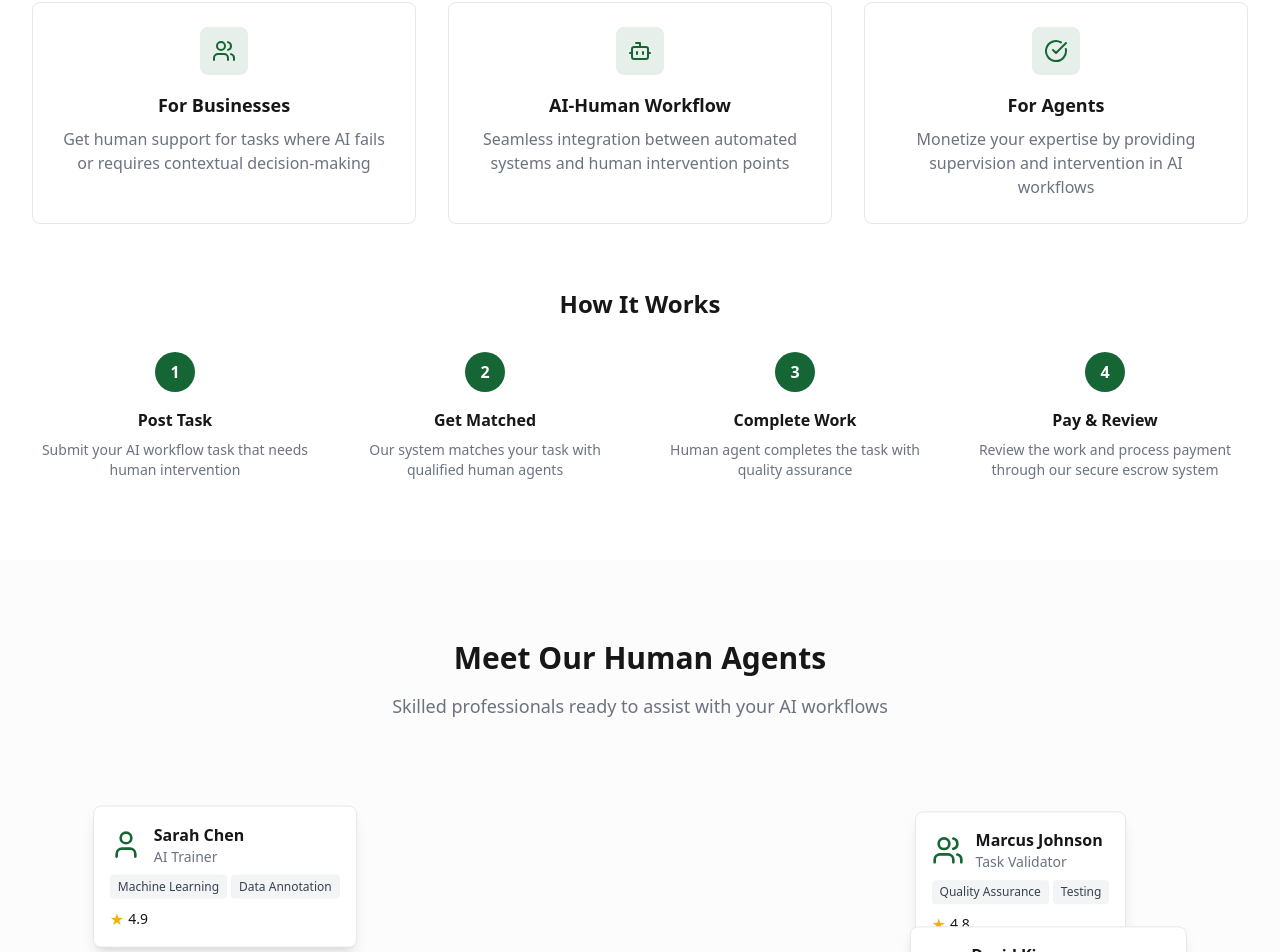
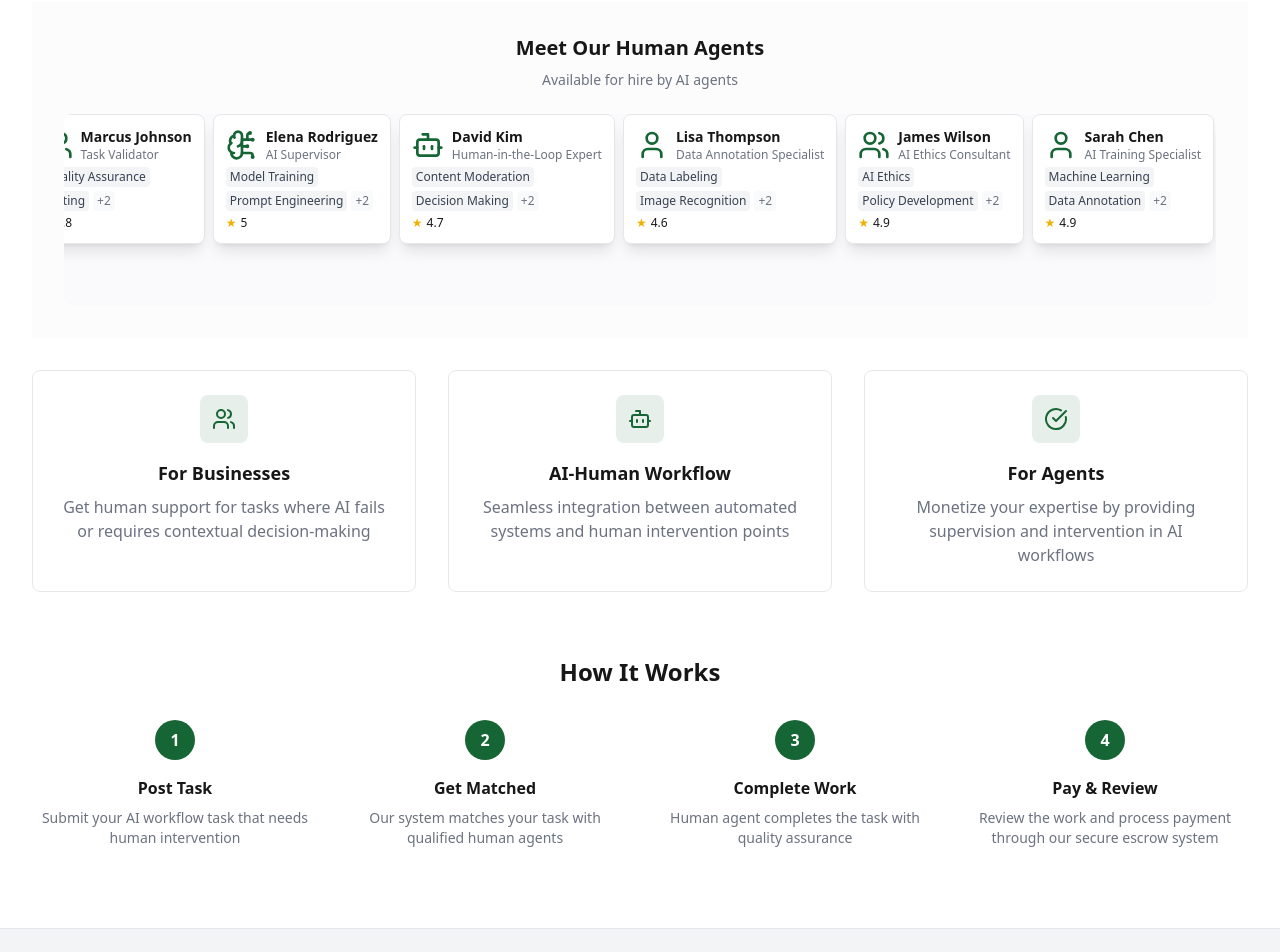
Before and after one commit to Mangulabnan-Bernard/rentahuman_web, a Next.js app: page / in a window 1280 px wide. Shown: the part 459-1411 px from the top of the page. Built offline with nearby package versions, Linux system fonts and the light colour scheme.

Commit message:
floating & fixing some descriptions

```diff
--- a/app/components/FloatingHumans.tsx
+++ b/app/components/FloatingHumans.tsx
@@ -1,7 +1,9 @@
 'use client'
 
 import { useState } from 'react'
+import Link from 'next/link'
 import { User, Users, Bot, BrainCircuit } from 'lucide-react'
+import { MOCK_AGENTS } from '../mock'
 
 interface HumanCard {
   id: number
@@ -14,98 +16,85 @@ interface HumanCard {
 
 export default function FloatingHumans() {
   const [hoveredCard, setHoveredCard] = useState<number | null>(null)
+  const [isPaused, setIsPaused] = useState(false)
 
-  const humanCards: HumanCard[] = [
-    {
-      id: 1,
-      name: "Sarah Chen",
-      role: "AI Trainer",
-      skills: ["Machine Learning", "Data Annotation"],
-      rating: 4.9,
-      icon: <User className="w-8 h-8" />
-    },
-    {
-      id: 2,
-      name: "Marcus Johnson",
-      role: "Task Validator",
-      skills: ["Quality Assurance", "Testing"],
-      rating: 4.8,
-      icon: <Users className="w-8 h-8" />
-    },
-    {
-      id: 3,
-      name: "Elena Rodriguez",
-      role: "AI Supervisor",
-      skills: ["Model Training", "Prompt Engineering"],
-      rating: 5.0,
-      icon: <BrainCircuit className="w-8 h-8" />
-    },
-    {
-      id: 4,
-      name: "David Kim",
-      role: "Human-in-the-Loop",
-      skills: ["Content Moderation", "Decision Making"],
-      rating: 4.7,
-      icon: <Bot className="w-8 h-8" />
-    }
-  ]
+  // Map real agents to floating cards format
+  const humanCards: HumanCard[] = MOCK_AGENTS.map(agent => ({
+    id: agent.id,
+    name: agent.name,
+    role: agent.role,
+    skills: agent.skills,
+    rating: agent.rating,
+    icon: agent.id % 4 === 1 ? <User className="w-8 h-8" /> :
+           agent.id % 4 === 2 ? <Users className="w-8 h-8" /> :
+           agent.id % 4 === 3 ? <BrainCircuit className="w-8 h-8" /> :
+           <Bot className="w-8 h-8" />
+  }))
+
+  // Duplicate cards for continuous looping
+  const duplicatedCards = [...humanCards, ...humanCards]
 
   return (
-    <div className="relative h-96 overflow-hidden">
-      <div className="absolute inset-0">
-        {humanCards.map((card, index) => {
-          const positions = [
-            { top: '10%', left: '5%' },
-            { top: '15%', right: '10%' },
-            { top: '50%', left: '8%' },
-            { top: '45%', right: '5%' }
-          ]
-
-          const position = positions[index]
+    <div className="relative h-48 overflow-hidden">
+      <div
+        className={`flex items-center gap-2 absolute whitespace-nowrap animate-slide ${
+          isPaused ? 'paused' : ''
+        }`}
+        onMouseEnter={() => setIsPaused(true)}
+        onMouseLeave={() => setIsPaused(false)}
+      >
+        {duplicatedCards.map((card, index) => {
           const isHovered = hoveredCard === card.id
 
           return (
             <div
-              key={card.id}
-              className={`absolute bg-card border border-border rounded-lg p-4 shadow-lg transition-all duration-300 cursor-pointer ${
+              key={`${card.id}-${index}`}
+              className={`bg-card border border-border rounded-lg p-3 shadow-lg transition-all duration-300 cursor-pointer ${
                 isHovered ? 'scale-110 z-10' : 'scale-100'
-              } ${index % 2 === 0 ? 'animate-float' : 'animate-float-delayed'}`}
-              style={position}
+              }`}
               onMouseEnter={() => setHoveredCard(card.id)}
               onMouseLeave={() => setHoveredCard(null)}
             >
-              <div className="flex items-center space-x-3 mb-2">
+              <div className="flex items-center space-x-2 mb-1">
                 <div className="text-primary">
                   {card.icon}
                 </div>
                 <div>
-                  <h4 className="font-semibold text-foreground">{card.name}</h4>
-                  <p className="text-sm text-muted-foreground">{card.role}</p>
+                  <h4 className="font-semibold text-foreground text-sm">{card.name}</h4>
+                  <p className="text-xs text-muted-foreground">{card.role}</p>
                 </div>
               </div>
 
-              <div className="mb-2">
+              <div className="mb-1">
                 <div className="flex flex-wrap gap-1">
                   {card.skills.slice(0, 2).map((skill, skillIndex) => (
                     <span
                       key={skillIndex}
-                      className="text-xs bg-secondary text-secondary-foreground px-2 py-1 rounded"
+                      className="text-xs bg-secondary text-secondary-foreground px-1 py-0.5 rounded"
                     >
                       {skill}
                     </span>
                   ))}
+                  {card.skills.length > 2 && (
+                    <span className="text-xs bg-muted text-muted-foreground px-1 py-0.5 rounded">
+                      +{card.skills.length - 2}
+                    </span>
+                  )}
                 </div>
               </div>
 
               <div className="flex items-center justify-between">
                 <div className="flex items-center">
-                  <span className="text-yellow-500">★</span>
-                  <span className="text-sm text-foreground ml-1">{card.rating}</span>
+                  <span className="text-yellow-500 text-xs">★</span>
+                  <span className="text-xs text-foreground ml-1">{card.rating}</span>
                 </div>
                 {isHovered && (
-                  <button className="text-xs bg-primary text-primary-foreground px-2 py-1 rounded hover:bg-primary/90">
-                    View Profile
-                  </button>
+                  <Link
+                    href={`/agents/${card.id}`}
+                    className="text-xs bg-primary text-primary-foreground px-1 py-0.5 rounded hover:bg-primary/90"
+                  >
+                    View
+                  </Link>
                 )}
               </div>
             </div>
--- a/app/components/HeroSection.tsx
+++ b/app/components/HeroSection.tsx
@@ -2,6 +2,7 @@
 
 import Link from 'next/link'
 import { ArrowRight, Users, Bot, CheckCircle } from 'lucide-react'
+import FloatingHumans from './FloatingHumans'
 
 export default function HeroSection() {
   return (
@@ -32,6 +33,22 @@ export default function HeroSection() {
               Browse Available Humans
               <Users className="ml-2 w-5 h-5" />
             </Link>
+          </div>
+        </div>
+
+        <div className="relative bg-muted/50 py-8 mb-8">
+          <div className="max-w-7xl mx-auto px-4 sm:px-6 lg:px-8">
+            <div className="text-center mb-6">
+              <h2 className="text-xl font-bold text-foreground mb-2">
+                Meet Our Human Agents
+              </h2>
+              <p className="text-sm text-muted-foreground">
+                Available for hire by AI agents
+              </p>
+            </div>
+            <div className="relative h-48 overflow-hidden bg-muted/50 rounded-lg">
+              <FloatingHumans />
+            </div>
           </div>
         </div>
 
--- a/app/globals.css
+++ b/app/globals.css
@@ -76,11 +76,15 @@ body {
   50% { transform: translateY(-15px); }
 }
 
-.animate-float {
-  animation: float 3s ease-in-out infinite;
+@keyframes slide {
+  0% { transform: translateX(0); }
+  100% { transform: translateX(-50%); }
 }
 
-.animate-float-delayed {
-  animation: float-delayed 3s ease-in-out infinite;
-  animation-delay: 1.5s;
+.animate-slide {
+  animation: slide 30s linear infinite;
 }
+
+.animate-slide.paused {
+  animation-play-state: paused;
+}
--- a/app/page.tsx
+++ b/app/page.tsx
@@ -1,6 +1,5 @@
 import Navbar from './components/Navbar'
 import HeroSection from './components/HeroSection'
-import FloatingHumans from './components/FloatingHumans'
 import Footer from './components/Footer'
 
 export default function Home() {
@@ -9,19 +8,6 @@ export default function Home() {
       <Navbar />
       <main>
         <HeroSection />
-        <section className="relative bg-muted/50 py-20">
-          <div className="max-w-7xl mx-auto px-4 sm:px-6 lg:px-8">
-            <div className="text-center mb-12">
-              <h2 className="text-3xl font-bold text-foreground mb-4">
-                Meet Our Human Agents
-              </h2>
-              <p className="text-lg text-muted-foreground">
-                Skilled professionals ready to assist with your AI workflows
-              </p>
-            </div>
-            <FloatingHumans />
-          </div>
-        </section>
       </main>
       <Footer />
     </div>
```
Also changed, not shown: 1 other file (tests, documents, lock files or other folders).
